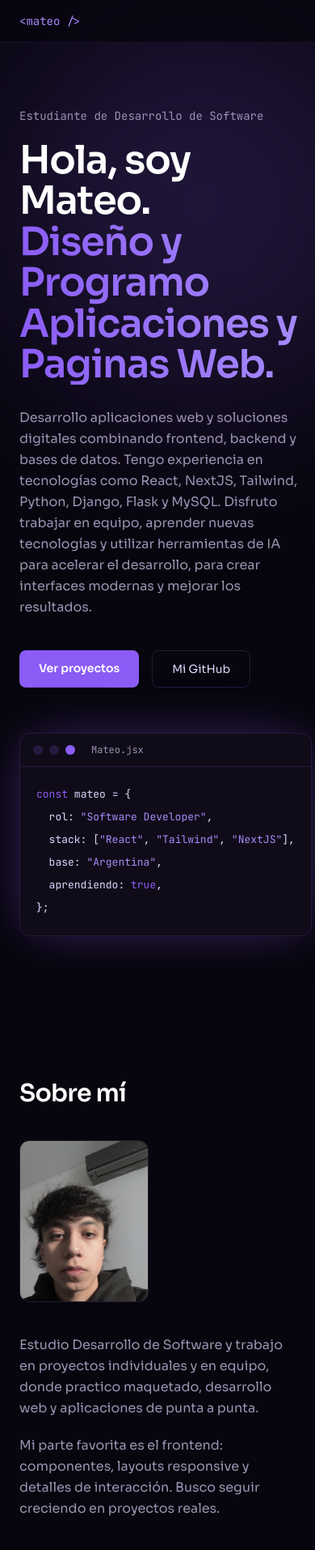
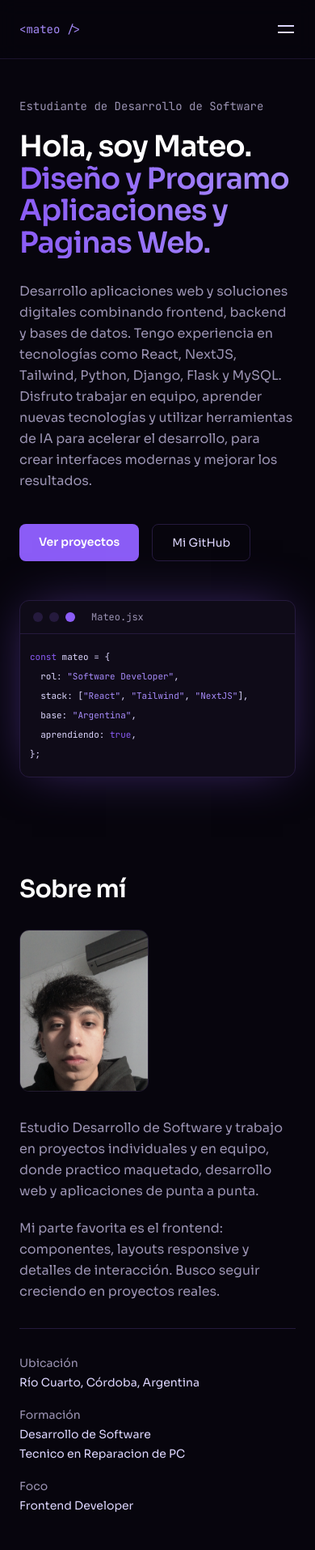
Before and after one commit to MateeGonzaa/miPortafolio, a React (Vite) app: page / in a window 390 px wide. Shown: the top 1914 px of the page at 81% size. Built offline with nearby package versions, Linux system fonts and the light colour scheme.

Commit message:
mejoras en el responsive mobile

```diff
--- a/src/App.jsx
+++ b/src/App.jsx
@@ -1,4 +1,4 @@
-import { useEffect, useRef } from "react";
+import { useEffect, useRef, useState } from "react";
 import { profile, links, projects, stack } from "./data";
 import Portrait from "./Portrait";
 
@@ -24,12 +24,13 @@ function CursorGlow() {
     <div
       ref={ref}
       aria-hidden="true"
-      className="pointer-events-none fixed left-0 top-0 z-0 h-[500px] w-[500px] rounded-full bg-violet/20 blur-[120px] motion-reduce:hidden"
+      className="pointer-events-none fixed left-0 top-0 z-0 h-[500px] w-[500px] rounded-full bg-violet/20 blur-[120px] motion-reduce:hidden [@media(hover:none)]:hidden"
     />
   );
 }
 
 function Header() {
+  const [open, setOpen] = useState(false);
   return (
     <header className="sticky top-0 z-30 border-b border-line/70 bg-ink/70 backdrop-blur-md">
       <div className="mx-auto flex max-w-6xl items-center justify-between px-6 py-4">
@@ -43,7 +44,35 @@ function Header() {
             </a>
           ))}
         </nav>
+        <button
+          type="button"
+          onClick={() => setOpen(!open)}
+          aria-expanded={open}
+          aria-controls="menu-movil"
+          aria-label={open ? "Cerrar menú" : "Abrir menú"}
+          className="-mr-2 flex h-10 w-10 flex-col items-center justify-center gap-1.5 sm:hidden"
+        >
+          <span className={`h-0.5 w-5 bg-lilac transition ${open ? "translate-y-1 rotate-45" : ""}`} />
+          <span className={`h-0.5 w-5 bg-lilac transition ${open ? "-translate-y-1 -rotate-45" : ""}`} />
+        </button>
       </div>
+      {open && (
+        <nav id="menu-movil" className="border-t border-line/70 px-6 py-3 sm:hidden">
+          <ul>
+            {nav.map(([label, href]) => (
+              <li key={href}>
+                <a
+                  href={href}
+                  onClick={() => setOpen(false)}
+                  className="block py-3 text-mute transition-colors hover:text-lilac"
+                >
+                  {label}
+                </a>
+              </li>
+            ))}
+          </ul>
+        </nav>
+      )}
     </header>
   );
 }
@@ -58,7 +87,7 @@ function CodeCard() {
         <span className="h-3 w-3 rounded-full bg-violet" />
         <span className="ml-3 font-mono text-xs text-mute">Mateo.jsx</span>
       </div>
-      <pre className="overflow-x-auto p-5 font-mono text-[13px] leading-7">
+      <pre className="overflow-hidden whitespace-pre px-3 py-4 font-mono text-[10px] leading-6 min-[380px]:text-[11px] sm:p-5 sm:text-[13px] sm:leading-7">
         <code>
           <span className="text-violet">const</span> <span className="text-lilac">mateo</span> = {"{"}
           {"\n"}  rol: <span className="text-glow">"Software Developer"</span>,
@@ -74,10 +103,10 @@ function CodeCard() {
 
 function Hero() {
   return (
-    <section id="inicio" className="mx-auto grid max-w-6xl items-center gap-14 px-6 pb-24 pt-20 md:grid-cols-[1.2fr_1fr] md:pt-32">
+    <section id="inicio" className="mx-auto grid max-w-6xl items-center gap-12 px-6 pb-16 pt-12 sm:pb-24 sm:pt-20 lg:grid-cols-[1.2fr_1fr] lg:gap-14 lg:pt-32">
       <div>
         <p className="font-mono text-sm text-mute">{profile.school}</p>
-        <h1 className="mt-5 text-5xl font-semibold leading-[1.05] tracking-tight text-white sm:text-6xl">
+        <h1 className="mt-5 text-4xl font-semibold leading-[1.1] tracking-tight text-white sm:text-5xl lg:text-6xl">
           Hola, soy {profile.short}.
           <span className="block bg-gradient-to-r from-violet to-glow bg-clip-text text-transparent">
             Diseño y Programo Aplicaciones y Paginas Web.
@@ -93,7 +122,7 @@ function Hero() {
           </a>
         </div>
       </div>
-      <div className="flex justify-center md:justify-end">
+      <div className="flex justify-start lg:justify-end">
         <CodeCard />
       </div>
     </section>
@@ -102,9 +131,9 @@ function Hero() {
 
 function Section({ id, title, children }) {
   return (
-    <section id={id} className="mx-auto max-w-6xl px-6 py-20">
+    <section id={id} className="mx-auto max-w-6xl px-6 py-14 sm:py-20">
       <h2 className="text-3xl font-semibold tracking-tight text-white">{title}</h2>
-      <div className="mt-10">{children}</div>
+      <div className="mt-8 sm:mt-10">{children}</div>
     </section>
   );
 }
@@ -112,14 +141,14 @@ function Section({ id, title, children }) {
 function About() {
   return (
     <Section id="sobre-mi" title="Sobre mí">
-      <div className="grid gap-10 md:grid-cols-[auto_1.4fr_1fr]">
+      <div className="grid gap-8 md:grid-cols-[auto_1fr] md:gap-10 lg:grid-cols-[auto_1.4fr_1fr]">
         <Portrait />
         <div className="max-w-xl space-y-5 leading-relaxed text-mute">
           {profile.about.map((p) => (
             <p key={p}>{p}</p>
           ))}
         </div>
-        <dl className="space-y-5 border-l border-line pl-8 text-sm">
+        <dl className="space-y-5 border-t border-line pt-8 text-sm md:col-span-2 lg:col-span-1 lg:border-l lg:border-t-0 lg:pl-8 lg:pt-0">
           <div>
             <dt className="text-mute">Ubicación</dt>
             <dd className="mt-1 text-lilac">{profile.location}</dd>
@@ -142,7 +171,7 @@ function About() {
 function ProjectCard({ p }) {
   return (
     <article
-      className={`group flex flex-col rounded-xl border border-line bg-panel p-7 transition-colors hover:border-violet ${
+      className={`group flex flex-col rounded-xl border border-line bg-panel p-5 transition-colors sm:p-7 hover:border-violet ${
         p.featured ? "md:col-span-2" : ""
       }`}
     >
--- a/src/index.css
+++ b/src/index.css
@@ -13,7 +13,7 @@
 }
 
 html { scroll-behavior: smooth; scroll-padding-top: 5rem; }
-body { background: var(--color-ink); color: var(--color-lilac); font-family: var(--font-display); }
+body { background: var(--color-ink); color: var(--color-lilac); font-family: var(--font-display); overflow-x: hidden; -webkit-text-size-adjust: 100%; }
 
 @media (prefers-reduced-motion: reduce) {
   html { scroll-behavior: auto; }
```
